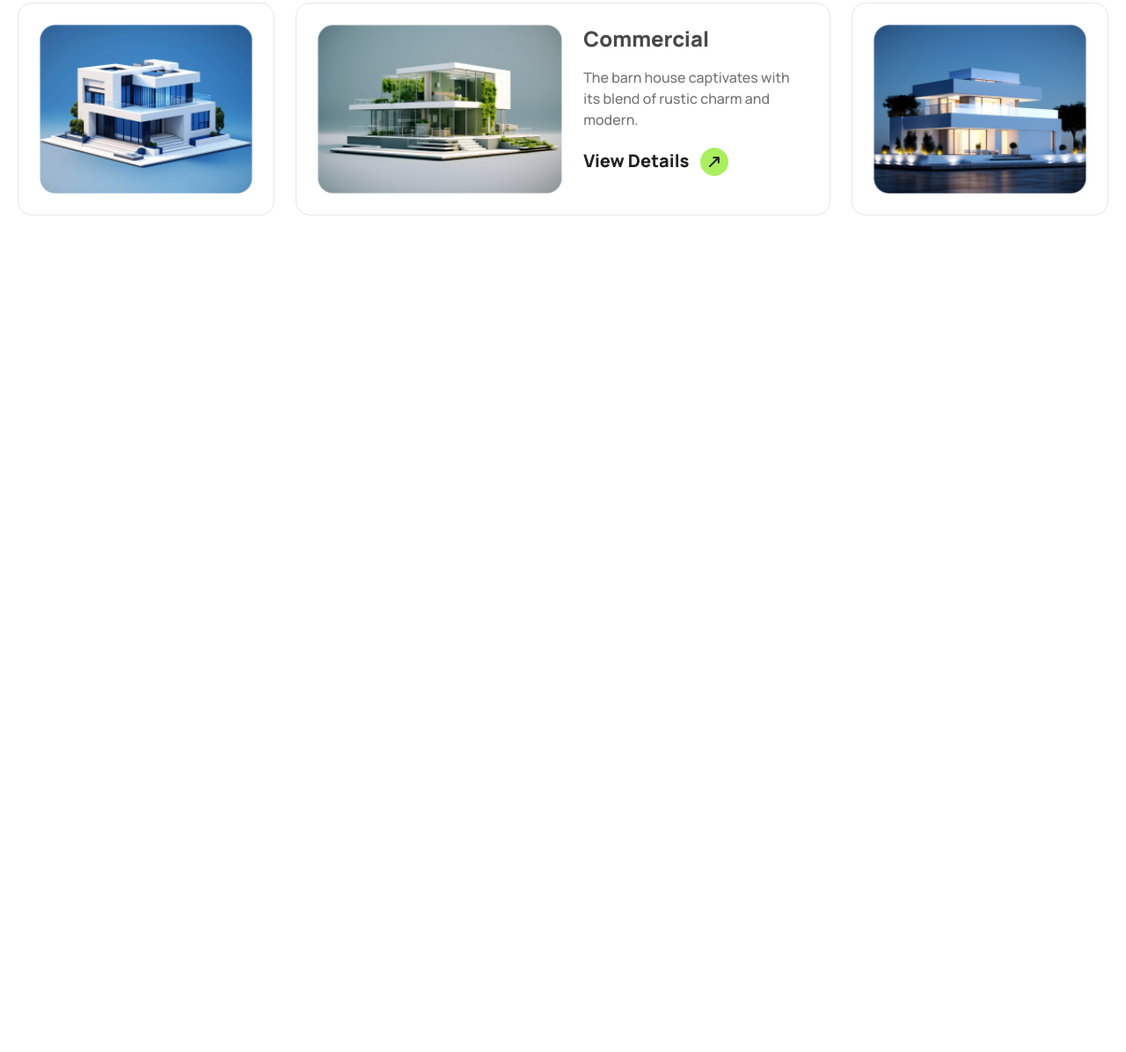
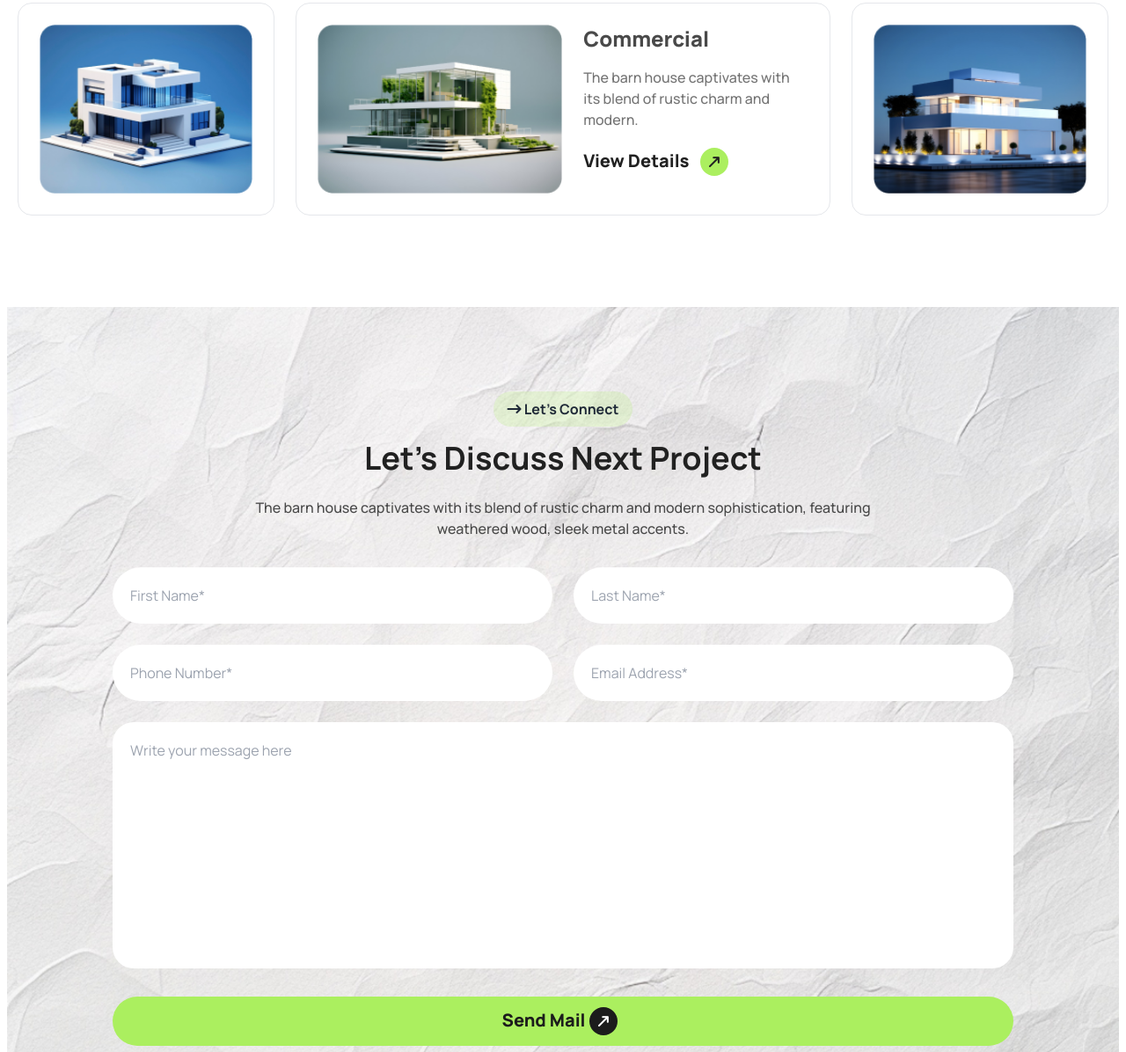
Before and after one commit to Durjoy96/rinterio-tailwindcss, a plain HTML site: page index.html in a window 1280 px wide. Shown: the part 2989-4185 px from the top of the page at 88% size. Before the commit the page ends 3330 px from the top, so only its background shows below. Drawn offline with nearby package versions, Linux system fonts and the light colour scheme.

Commit message:
lets connect section complete

```diff
--- a/index.html
+++ b/index.html
@@ -18,6 +18,16 @@
     <style>
         .manrope {
             font-family: "Manrope", sans-serif;
+        }
+
+        input::-webkit-outer-spin-button,
+        input::-webkit-inner-spin-button {
+            -webkit-appearance: none;
+            margin: 0;
+        }
+
+        input[type=number] {
+            -moz-appearance: textfield;
         }
     </style>
     <script>
@@ -135,25 +145,33 @@
                     <span
                         class="py-2 px-4 rounded-full bg-white text-base font-bold text-base_content_secondary inline-block"><i
                             class="fa-solid fa-arrow-right-long mr-1"></i>About Us</span>
-                    <h2 class="text-2xl font-bold text-base_content mt-4 text-center md:text-3xl lg:text-4xl lg:max-w-md lg:text-left">We design thoughtful, liveable spaces</h2>
-                    <p class="text-sm text-base_content_secondary font-medium mt-4 text-center md:mt-6 md:text-base lg:mt-6 lg:text-base lg:text-left">The barn house captivates with its blend of rustic charm and
+                    <h2
+                        class="text-2xl font-bold text-base_content mt-4 text-center md:text-3xl lg:text-4xl lg:max-w-md lg:text-left">
+                        We design thoughtful, liveable spaces</h2>
+                    <p
+                        class="text-sm text-base_content_secondary font-medium mt-4 text-center md:mt-6 md:text-base lg:mt-6 lg:text-base lg:text-left">
+                        The barn house captivates with its blend of rustic charm and
                         modern sophistication, featuring weathered wood, sleek metal accents.</p>
                     <!-- cards container -->
                     <div class="mt-6 grid gap-6 md:grid-cols-2 lg:grid-cols-1">
                         <!-- card 1 -->
-                        <div class="p-5 bg-white text-[#494949] rounded-2xl flex items-start gap-5 lg:gap-6 lg:items-center lg:p-6">
+                        <div
+                            class="p-5 bg-white text-[#494949] rounded-2xl flex items-start gap-5 lg:gap-6 lg:items-center lg:p-6">
                             <img class="w-10 lg:w-auto" src="assets/commercial.png" alt="commercial">
                             <div>
                                 <h3 class="text-base font-extrabold md:text-lg lg:text-xl">Commercial</h3>
-                                <p class="max-w-sm text-base font-medium text-[#737373] mt-2">The barn house captivates with its blend of rustic charm and modern.</p>
+                                <p class="max-w-sm text-base font-medium text-[#737373] mt-2">The barn house captivates
+                                    with its blend of rustic charm and modern.</p>
                             </div>
                         </div>
                         <!-- card 2 -->
-                        <div class="p-5 bg-white text-[#494949] rounded-2xl flex items-start gap-5 lg:gap-6 lg:items-center lg:p-6">
+                        <div
+                            class="p-5 bg-white text-[#494949] rounded-2xl flex items-start gap-5 lg:gap-6 lg:items-center lg:p-6">
                             <img class="w-10 lg:w-auto" src="assets/residential.png" alt="residential">
                             <div>
                                 <h3 class="text-base font-extrabold md:text-lg lg:text-xl">Residential</h3>
-                                <p class="max-w-sm text-base font-medium text-[#737373] mt-2">The barn house captivates with its blend of rustic charm and modern.</p>
+                                <p class="max-w-sm text-base font-medium text-[#737373] mt-2">The barn house captivates
+                                    with its blend of rustic charm and modern.</p>
                             </div>
                         </div>
                     </div>
@@ -165,35 +183,44 @@
         </section>
         <!-- success -->
         <section class="bg-stone-100 px-5">
-            <div class="max-w-screen-xl mx-auto bg-white rounded-3xl p-6 grid gap-y-10 md:grid-cols-2 lg:grid-cols-4 lg:p-8">
+            <div
+                class="max-w-screen-xl mx-auto bg-white rounded-3xl p-6 grid gap-y-10 md:grid-cols-2 lg:grid-cols-4 lg:p-8">
                 <!-- card 1 -->
                 <div class="space-y-3 grid place-items-center">
-                    <svg xmlns="http://www.w3.org/2000/svg" fill="none" viewBox="0 0 24 24" stroke-width="1.5" stroke="#424242" class="size-10">
-                        <path stroke-linecap="round" stroke-linejoin="round" d="M7.5 8.25h9m-9 3H12m-9.75 1.51c0 1.6 1.123 2.994 2.707 3.227 1.129.166 2.27.293 3.423.379.35.026.67.21.865.501L12 21l2.755-4.133a1.14 1.14 0 0 1 .865-.501 48.172 48.172 0 0 0 3.423-.379c1.584-.233 2.707-1.626 2.707-3.228V6.741c0-1.602-1.123-2.995-2.707-3.228A48.394 48.394 0 0 0 12 3c-2.392 0-4.744.175-7.043.513C3.373 3.746 2.25 5.14 2.25 6.741v6.018Z" />
+                    <svg xmlns="http://www.w3.org/2000/svg" fill="none" viewBox="0 0 24 24" stroke-width="1.5"
+                        stroke="#424242" class="size-10">
+                        <path stroke-linecap="round" stroke-linejoin="round"
+                            d="M7.5 8.25h9m-9 3H12m-9.75 1.51c0 1.6 1.123 2.994 2.707 3.227 1.129.166 2.27.293 3.423.379.35.026.67.21.865.501L12 21l2.755-4.133a1.14 1.14 0 0 1 .865-.501 48.172 48.172 0 0 0 3.423-.379c1.584-.233 2.707-1.626 2.707-3.228V6.741c0-1.602-1.123-2.995-2.707-3.228A48.394 48.394 0 0 0 12 3c-2.392 0-4.744.175-7.043.513C3.373 3.746 2.25 5.14 2.25 6.741v6.018Z" />
                     </svg>
                     <h3 class="text-3xl font-extrabold text-[#494949] lg:text-4xl">235+</h3>
                     <p class="text-sm font-medium text-[#727272] lg:text-base">Happy Client Review</p>
                 </div>
                 <!-- card 2 -->
                 <div class="space-y-3 grid place-items-center">
-                    <svg xmlns="http://www.w3.org/2000/svg" fill="none" viewBox="0 0 24 24" stroke-width="1.5" stroke="#424242" class="size-10">
-                        <path stroke-linecap="round" stroke-linejoin="round" d="M3.75 21h16.5M4.5 3h15M5.25 3v18m13.5-18v18M9 6.75h1.5m-1.5 3h1.5m-1.5 3h1.5m3-6H15m-1.5 3H15m-1.5 3H15M9 21v-3.375c0-.621.504-1.125 1.125-1.125h3.75c.621 0 1.125.504 1.125 1.125V21" />
+                    <svg xmlns="http://www.w3.org/2000/svg" fill="none" viewBox="0 0 24 24" stroke-width="1.5"
+                        stroke="#424242" class="size-10">
+                        <path stroke-linecap="round" stroke-linejoin="round"
+                            d="M3.75 21h16.5M4.5 3h15M5.25 3v18m13.5-18v18M9 6.75h1.5m-1.5 3h1.5m-1.5 3h1.5m3-6H15m-1.5 3H15m-1.5 3H15M9 21v-3.375c0-.621.504-1.125 1.125-1.125h3.75c.621 0 1.125.504 1.125 1.125V21" />
                     </svg>
                     <h3 class="text-3xl font-extrabold text-[#494949] lg:text-4xl">50+</h3>
                     <p class="text-sm font-medium text-[#727272] lg:text-base">Work Departments</p>
                 </div>
                 <!-- card 3 -->
                 <div class="space-y-3 grid place-items-center">
-                    <svg xmlns="http://www.w3.org/2000/svg" fill="none" viewBox="0 0 24 24" stroke-width="1.5" stroke="#424242" class="size-10">
-                        <path stroke-linecap="round" stroke-linejoin="round" d="M18 18.72a9.094 9.094 0 0 0 3.741-.479 3 3 0 0 0-4.682-2.72m.94 3.198.001.031c0 .225-.012.447-.037.666A11.944 11.944 0 0 1 12 21c-2.17 0-4.207-.576-5.963-1.584A6.062 6.062 0 0 1 6 18.719m12 0a5.971 5.971 0 0 0-.941-3.197m0 0A5.995 5.995 0 0 0 12 12.75a5.995 5.995 0 0 0-5.058 2.772m0 0a3 3 0 0 0-4.681 2.72 8.986 8.986 0 0 0 3.74.477m.94-3.197a5.971 5.971 0 0 0-.94 3.197M15 6.75a3 3 0 1 1-6 0 3 3 0 0 1 6 0Zm6 3a2.25 2.25 0 1 1-4.5 0 2.25 2.25 0 0 1 4.5 0Zm-13.5 0a2.25 2.25 0 1 1-4.5 0 2.25 2.25 0 0 1 4.5 0Z" />
+                    <svg xmlns="http://www.w3.org/2000/svg" fill="none" viewBox="0 0 24 24" stroke-width="1.5"
+                        stroke="#424242" class="size-10">
+                        <path stroke-linecap="round" stroke-linejoin="round"
+                            d="M18 18.72a9.094 9.094 0 0 0 3.741-.479 3 3 0 0 0-4.682-2.72m.94 3.198.001.031c0 .225-.012.447-.037.666A11.944 11.944 0 0 1 12 21c-2.17 0-4.207-.576-5.963-1.584A6.062 6.062 0 0 1 6 18.719m12 0a5.971 5.971 0 0 0-.941-3.197m0 0A5.995 5.995 0 0 0 12 12.75a5.995 5.995 0 0 0-5.058 2.772m0 0a3 3 0 0 0-4.681 2.72 8.986 8.986 0 0 0 3.74.477m.94-3.197a5.971 5.971 0 0 0-.94 3.197M15 6.75a3 3 0 1 1-6 0 3 3 0 0 1 6 0Zm6 3a2.25 2.25 0 1 1-4.5 0 2.25 2.25 0 0 1 4.5 0Zm-13.5 0a2.25 2.25 0 1 1-4.5 0 2.25 2.25 0 0 1 4.5 0Z" />
                     </svg>
                     <h3 class="text-3xl font-extrabold text-[#494949] lg:text-4xl">30k+</h3>
                     <p class="text-sm font-medium text-[#727272] lg:text-base">Our Happy Client</p>
                 </div>
                 <!-- card 4 -->
                 <div class="space-y-3 grid place-items-center">
-                    <svg xmlns="http://www.w3.org/2000/svg" fill="none" viewBox="0 0 24 24" stroke-width="1.5" stroke="#424242" class="size-10">
-                        <path stroke-linecap="round" stroke-linejoin="round" d="M15.75 6a3.75 3.75 0 1 1-7.5 0 3.75 3.75 0 0 1 7.5 0ZM4.501 20.118a7.5 7.5 0 0 1 14.998 0A17.933 17.933 0 0 1 12 21.75c-2.676 0-5.216-.584-7.499-1.632Z" />
+                    <svg xmlns="http://www.w3.org/2000/svg" fill="none" viewBox="0 0 24 24" stroke-width="1.5"
+                        stroke="#424242" class="size-10">
+                        <path stroke-linecap="round" stroke-linejoin="round"
+                            d="M15.75 6a3.75 3.75 0 1 1-7.5 0 3.75 3.75 0 0 1 7.5 0ZM4.501 20.118a7.5 7.5 0 0 1 14.998 0A17.933 17.933 0 0 1 12 21.75c-2.676 0-5.216-.584-7.499-1.632Z" />
                     </svg>
                     <h3 class="text-3xl font-extrabold text-[#494949] lg:text-4xl">307+</h3>
                     <p class="text-sm font-medium text-[#727272] lg:text-base">Staff Members</p>
@@ -209,7 +236,10 @@
                         class="py-2 px-4 rounded-full bg-white text-base font-bold text-base_content_secondary inline-block"><i
                             class="fa-solid fa-arrow-right-long mr-1"></i>How We Works</span>
                     <h2 class="text-2xl font-bold text-base_content mt-4 md:text-3xl lg:text-4xl">Our Works Process</h2>
-                    <p class="text-sm font-medium text-base_content_secondary mt-4 md:mt-6 md:text-base lg:mt-6 lg:text-base">The barn house captivates with its blend of rustic charm and modern sophistication, featuring weathered wood, sleek metal accents.</p>
+                    <p
+                        class="text-sm font-medium text-base_content_secondary mt-4 md:mt-6 md:text-base lg:mt-6 lg:text-base">
+                        The barn house captivates with its blend of rustic charm and modern sophistication, featuring
+                        weathered wood, sleek metal accents.</p>
                 </div>
                 <!-- cards container -->
                 <div class="grid gap-6 grid-cols-1 mt-6 md:grid-cols-2 md:mt-6 lg:grid-cols-4 lg:mt-8">
@@ -220,7 +250,8 @@
                         </div>
                         <div>
                             <h4 class="text-xl font-extrabold text-primary_content mt-2">Concept</h4>
-                            <p class="text-base text-base_content_secondary font-medium">The barn house captivates with its blend of rustic charm and modern.</p>
+                            <p class="text-base text-base_content_secondary font-medium">The barn house captivates with
+                                its blend of rustic charm and modern.</p>
                         </div>
                     </div>
                     <!-- card 2 -->
@@ -230,7 +261,8 @@
                         </div>
                         <div>
                             <h4 class="text-xl font-extrabold text-primary_content mt-2">Design Process</h4>
-                            <p class="text-base text-base_content_secondary font-medium">The barn house captivates with its blend of rustic charm and modern.</p>
+                            <p class="text-base text-base_content_secondary font-medium">The barn house captivates with
+                                its blend of rustic charm and modern.</p>
                         </div>
                     </div>
                     <!-- card 3 -->
@@ -240,7 +272,8 @@
                         </div>
                         <div>
                             <h4 class="text-xl font-extrabold text-primary_content mt-2">Supervision</h4>
-                            <p class="text-base text-base_content_secondary font-medium">The barn house captivates with its blend of rustic charm and modern.</p>
+                            <p class="text-base text-base_content_secondary font-medium">The barn house captivates with
+                                its blend of rustic charm and modern.</p>
                         </div>
                     </div>
                     <!-- card 4 -->
@@ -250,7 +283,8 @@
                         </div>
                         <div>
                             <h4 class="text-xl font-extrabold text-primary_content mt-2">Budget Planning</h4>
-                            <p class="text-base text-base_content_secondary font-medium">The barn house captivates with its blend of rustic charm and modern.</p>
+                            <p class="text-base text-base_content_secondary font-medium">The barn house captivates with
+                                its blend of rustic charm and modern.</p>
                         </div>
                     </div>
                 </div>
@@ -277,7 +311,7 @@
                     <div class="mt-4 grid gap-6 md:grid-cols-2 md:mt-6 lg:grid-cols-[1fr_375px] lg:mt-8">
                         <!-- card 1 -->
                         <div
-                            class="p-6 border rounded-2xl flex flex-col gap-6 md:flex-row md:col-span-2 lg:col-span-1 lg:flew-row">
+                            class="p-6 border rounded-2xl flex flex-col gap-6 bg-white md:flex-row md:col-span-2 lg:col-span-1 lg:flew-row">
                             <img src="assets/img1.png" alt="house">
                             <div>
                                 <h3 class="text-xl font-extrabold text-base_content_secondary md:text-2xl lg:text-2xl">
@@ -294,11 +328,11 @@
                             </div>
                         </div>
                         <!-- card 2 -->
-                        <div class="border p-6 rounded-2xl h-[237px] md:h-auto">
+                        <div class="border p-6 rounded-2xl h-[237px] bg-white md:h-auto">
                             <img class="w-full h-full" src="assets/img2.png" alt="house">
                         </div>
                         <!-- card 3 -->
-                        <div class="border p-6 rounded-2xl h-[220px] md:h-auto lg:hidden">
+                        <div class="border p-6 rounded-2xl h-[220px] bg-white md:h-auto lg:hidden">
                             <img class="w-full h-full" src="assets/img5.png" alt="house">
                         </div>
                     </div>
@@ -306,7 +340,7 @@
                     <div class="grid gap-6 md:grid-cols-2 lg:grid-cols-4">
                         <!-- card 1 -->
                         <div
-                            class="p-6 border rounded-2xl flex flex-col gap-6 md:flex-row md:col-span-2 lg:flew-row lg:col-span-2">
+                            class="p-6 border rounded-2xl flex flex-col gap-6 bg-white md:flex-row md:col-span-2 lg:flew-row lg:col-span-2">
                             <img src="assets/img4.png" alt="house">
                             <div class="">
                                 <h3 class="text-xl font-extrabold text-base_content_secondary md:text-2xl lg:text-2xl">
@@ -322,16 +356,51 @@
                             </div>
                         </div>
                         <!-- card 2 -->
-                        <div class="border p-6 rounded-2xl h-[237px] md:h-auto lg:row-start-1">
+                        <div class="border p-6 rounded-2xl h-[237px] bg-white md:h-auto lg:row-start-1">
                             <img class="w-full h-full" src="assets/img3.png" alt="house">
                         </div>
                         <!-- card 3 -->
-                        <div class="border p-6 rounded-2xl h-[237px] md:h-auto">
+                        <div class="border p-6 rounded-2xl h-[237px] bg-white md:h-auto">
                             <img class="w-full h-full" src="assets/img5.png" alt="house">
                         </div>
                     </div>
                 </div>
             </div>
+            </div>
+        </section>
+        <!-- lets connect -->
+        <section
+            class="px-5 py-8 bg-no-repeat bg-cover bg-center border-4 border-white md:border-8 md:py-16 lg:border-8 lg:py-24"
+            style="background-image: url('assets/bg.jpg')">
+            <div class="max-w-screen-xl mx-auto">
+                <!-- text -->
+                <div class="max-w-screen-md mx-auto px-5 text-center">
+                    <span
+                        class="text-base font-bold text-[494949] bg-primary_color/20 py-2 px-4 inline-block rounded-3xl"><i
+                            class="fa-solid fa-arrow-right-long"></i> Let’s Connect</span>
+                    <h2 class="text-2xl font-bold text-base_content mt-4 md:text-3xl lg:text-4xl">Let’s Discuss Next
+                        Project</h2>
+                    <p
+                        class="text-sm font-medium text-base_content_secondary mt-4 md:mt-6 md:text-base lg:mt-6 lg:text-base">
+                        The barn house captivates with its blend of rustic charm and modern sophistication, featuring
+                        weathered wood, sleek metal accents.</p>
+                </div>
+                <!-- form -->
+                <form class="max-w-screen-lg mx-auto mt-8 grid grid-cols-1 gap-6 md:grid-cols-2" action=""
+                    method="post">
+                    <input class="bg-white p-5 rounded-full focus:outline-primary_color" type="text" placeholder="First Name*">
+                    <input class="bg-white p-5 rounded-full focus:outline-primary_color" type="text" placeholder="Last Name*">
+                    <input class="bg-white p-5 rounded-full focus:outline-primary_color" type="number"
+                        placeholder="Phone Number*">
+                    <input class="bg-white p-5 rounded-full focus:outline-primary_color" type="email" placeholder="Email Address*">
+                    <textarea class="bg-white p-5 rounded-3xl focus:outline-primary_color resize-none md:col-span-2" cols="30" rows="10"
+                        placeholder="Write your message here"></textarea>
+                    <button
+                        class="py-3 px-5 bg-primary_color text-xl font-extrabold text-primary_content rounded-full md:col-span-2 lg:mt-2">Send
+                        Mail <span
+                            class="bg-primary_content w-8 h-8 leading-8 rounded-full text-center text-base -rotate-45 mr-2 inline-block text-white"><i
+                                class="fa-solid fa-arrow-right-long"></i></span></button>
+                </form>
             </div>
         </section>
     </main>
```
Lines whose indentation alone changed are shown as unchanged.
